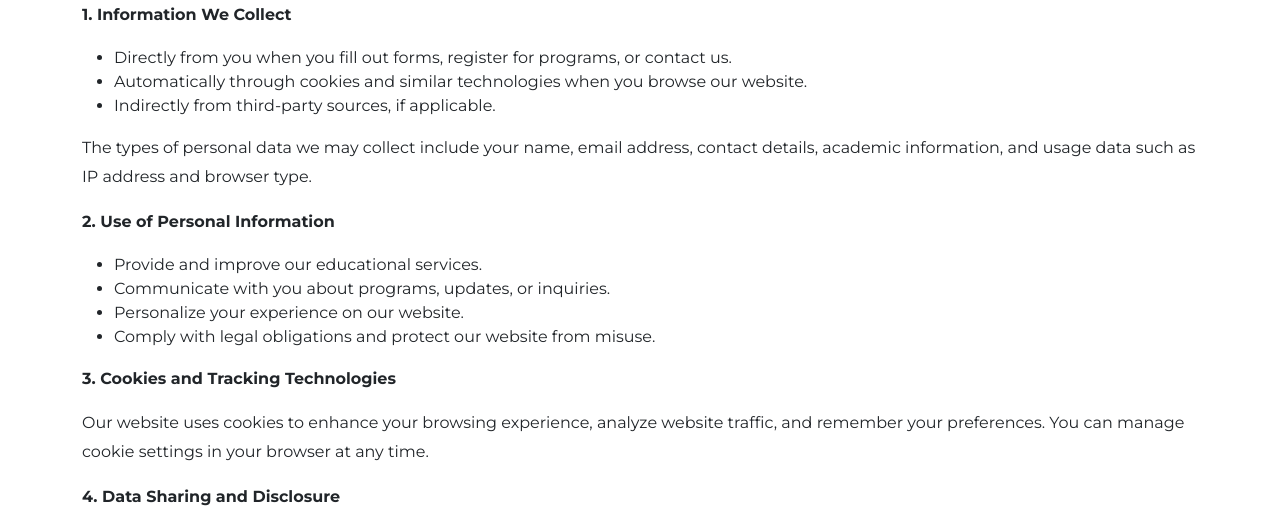
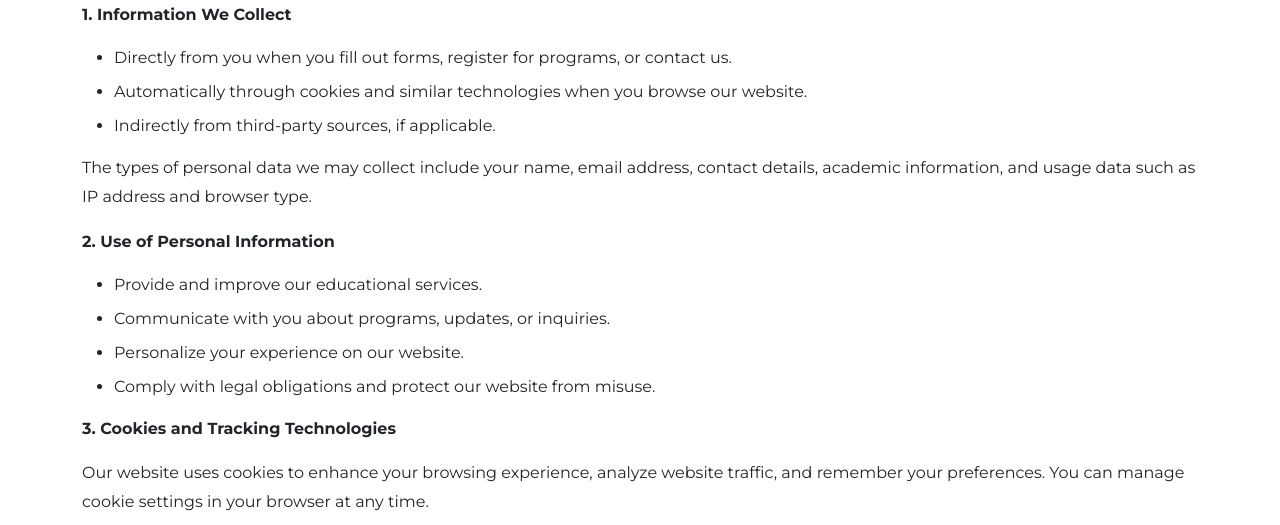
Before and after one commit to kmalaminstd123/privacy-policy-des-01, a plain HTML site: page index.html in a window 1280 px wide. Shown: the part 195-720 px from the top of the page. Drawn offline with nearby package versions, Linux system fonts and the light colour scheme.

Commit message:
Update style.css

```diff
--- a/css/style.css
+++ b/css/style.css
@@ -1,5 +1,9 @@
 * {
     font-family: "Montserrat", sans-serif;
+}
+
+#privacy-policy-page ul li{
+    margin-top: 10px;
 }
 
 .policy-nav {
```
